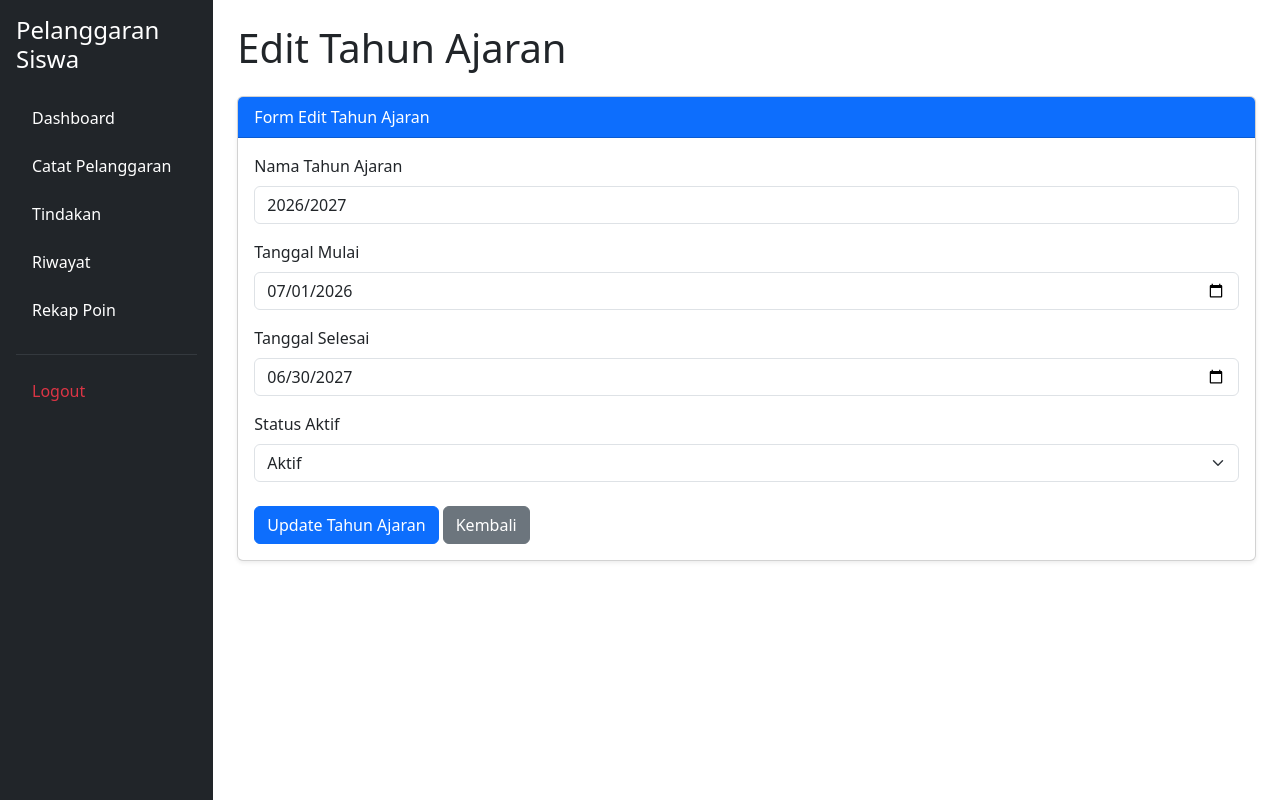
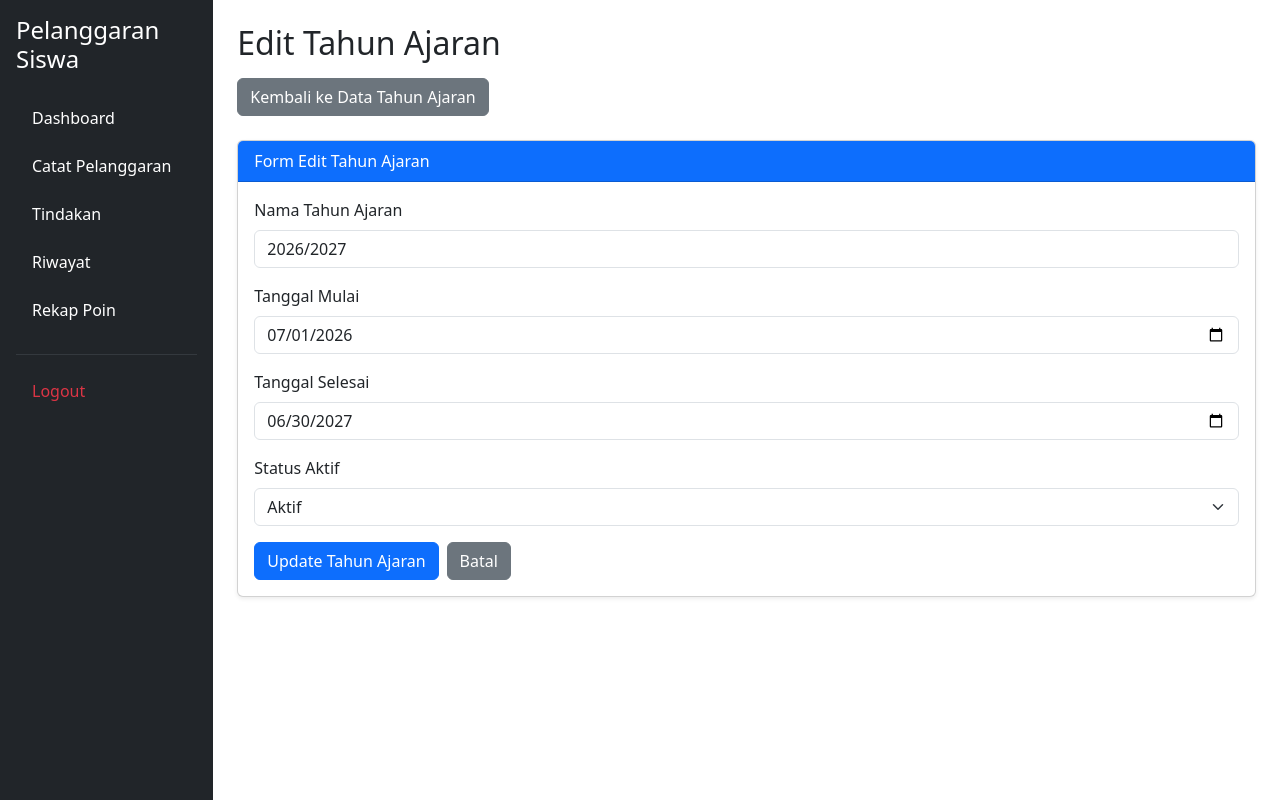
Before and after one commit to Hilma25/UKK-2026, a PHP site: page /edit_tahun_ajaran.php?id=2 in a window 1280 px wide. Run offline with PHP 8.4, Linux system fonts and the light colour scheme; a user stored in the database is signed in; data comes from the database, SQL or seed files in the repository.

Commit message:
di benerinnnn

```diff
--- a/catat_pelanggaran.php
+++ b/catat_pelanggaran.php
@@ -348,11 +348,11 @@ $hasil = mysqli_query($koneksi, $sql);
                 </div>
             </div>
 
-            <!-- TABEL DATA CATATAN PELANGGARAN -->
+            <!-- TABEL DATA CATAT PELANGGARAN -->
             <div class="card shadow-sm">
 
                 <div class="card-header bg-dark text-white">
-                    <h5 class="mb-0">Data Catatan Pelanggaran</h5>
+                    <h5 class="mb-0">Data Catat Pelanggaran</h5>
                 </div>
 
                 <div class="card-body">
--- a/edit_guru.php
+++ b/edit_guru.php
@@ -64,7 +64,7 @@ if (!$data) {
                 <h2 class="mb-3">Edit Guru</h2>
 
                 <a href="kelola_guru.php" class="btn btn-secondary">
-                    Kembali ke Kelola Guru
+                    Kembali ke Data Guru
                 </a>
             </div>
 
--- a/edit_jenis_pelanggaran.php
+++ b/edit_jenis_pelanggaran.php
@@ -84,7 +84,7 @@ $kategori = mysqli_stmt_get_result($stmt_kategori);
 
                 <a href="kelola_jenis_pelanggaran.php"
                    class="btn btn-secondary">
-                    Kembali ke Kelola Jenis Pelanggaran
+                    Kembali ke Data Jenis Pelanggaran
                 </a>
             </div>
 
--- a/edit_kelas.php
+++ b/edit_kelas.php
@@ -56,7 +56,7 @@ if (!$data) {
                 <h2 class="mb-3">Edit Kelas</h2>
 
                 <a href="kelola_kelas.php" class="btn btn-secondary">
-                    Kembali ke Kelola Kelas
+                    Kembali ke Data Kelas
                 </a>
             </div>
 
--- a/edit_pelanggaran_kategori.php
+++ b/edit_pelanggaran_kategori.php
@@ -64,7 +64,7 @@ if (!$data) {
 
                 <a href="kelola_pelanggaran_kategori.php"
                    class="btn btn-secondary">
-                    Kembali ke Kelola Kategori Pelanggaran
+                    Kembali ke Data Kategori Pelanggaran
                 </a>
             </div>
 
--- a/edit_siswa.php
+++ b/edit_siswa.php
@@ -56,7 +56,7 @@ if (!$data) {
                 <h2 class="mb-3">Edit Siswa</h2>
 
                 <a href="kelola_siswa.php" class="btn btn-secondary">
-                    Kembali ke Kelola Siswa
+                    Kembali ke Data Siswa
                 </a>
             </div>
 
--- a/edit_tahun_ajaran.php
+++ b/edit_tahun_ajaran.php
@@ -1,19 +1,20 @@
+
 <?php
 // edit_tahun_ajaran.php
 include 'includes/cek_session.php';
 include 'config/koneksi.php';
 
-if (!isset($_GET['id']) || !is_numeric($_GET['id'])) {
-    die("ID tahun ajaran tidak valid.");
+// Ambil ID tahun ajaran
+$id = isset($_GET['id']) ? (int) $_GET['id'] : 0;
+
+if ($id <= 0) {
+    $_SESSION['pesan_error'] = "ID tahun ajaran tidak valid.";
+    header("Location: kelola_tahun_ajaran.php");
+    exit;
 }
 
-$id = (int) $_GET['id'];
-
-$stmt = mysqli_prepare(
-    $koneksi,
-    "SELECT * FROM t_tahun_ajaran WHERE id = ?"
-);
-
+// Ambil data tahun ajaran
+$stmt = mysqli_prepare($koneksi, "SELECT * FROM t_tahun_ajaran WHERE id = ?");
 mysqli_stmt_bind_param($stmt, "i", $id);
 mysqli_stmt_execute($stmt);
 
@@ -21,7 +22,9 @@ $hasil = mysqli_stmt_get_result($stmt);
 $data = mysqli_fetch_assoc($hasil);
 
 if (!$data) {
-    die("Data tahun ajaran tidak ditemukan.");
+    $_SESSION['pesan_error'] = "Data tahun ajaran tidak ditemukan.";
+    header("Location: kelola_tahun_ajaran.php");
+    exit;
 }
 ?>
 
@@ -34,7 +37,6 @@ if (!$data) {
 
     <title>Edit Tahun Ajaran</title>
 
-    <!-- Bootstrap 5 -->
     <link href="https://cdn.jsdelivr.net/npm/bootstrap@5.3.8/dist/css/bootstrap.min.css"
           rel="stylesheet">
 </head>
@@ -44,14 +46,38 @@ if (!$data) {
 <div class="container-fluid">
     <div class="row">
 
-        <!-- SIDEBAR -->
+        <!-- Sidebar -->
         <?php include 'layout/sidebar.php'; ?>
 
-        <!-- KONTEN UTAMA -->
+        <!-- Konten Utama -->
         <main class="col-md-9 col-lg-10 p-4">
 
-            <h1 class="mb-4">Edit Tahun Ajaran</h1>
+            <!-- Judul dan Tombol Kembali -->
+            <div class="mb-4">
+                <h2 class="mb-3">Edit Tahun Ajaran</h2>
 
+                <a href="kelola_tahun_ajaran.php" class="btn btn-secondary">
+                    Kembali ke Data Tahun Ajaran
+                </a>
+            </div>
+
+            <!-- Pesan Error -->
+            <?php if (isset($_SESSION['pesan_error'])): ?>
+                <div class="alert alert-danger alert-dismissible fade show"
+                     role="alert">
+
+                    <?= htmlspecialchars($_SESSION['pesan_error']); ?>
+
+                    <button type="button"
+                            class="btn-close"
+                            data-bs-dismiss="alert"
+                            aria-label="Close"></button>
+                </div>
+
+                <?php unset($_SESSION['pesan_error']); ?>
+            <?php endif; ?>
+
+            <!-- Form Edit Tahun Ajaran -->
             <div class="card shadow-sm">
 
                 <div class="card-header bg-primary text-white">
@@ -60,84 +86,90 @@ if (!$data) {
 
                 <div class="card-body">
 
-                    <form action="proses_edit_tahun_ajaran.php"
-                          method="POST"
-                          id="formEditTahunAjaran">
+                    <form action="proses_edit_tahun_ajaran.php" method="POST">
 
                         <input type="hidden"
                                name="id"
-                               value="<?= htmlspecialchars((string)$data['id']) ?>">
+                               value="<?= (int) $data['id']; ?>">
 
+                        <!-- Nama Tahun Ajaran -->
                         <div class="mb-3">
                             <label for="nama" class="form-label">
                                 Nama Tahun Ajaran
                             </label>
 
                             <input type="text"
+                                   class="form-control"
+                                   id="nama"
                                    name="nama"
-                                   id="nama"
-                                   class="form-control"
-                                   value="<?= htmlspecialchars($data['nama'] ?? '') ?>"
+                                   value="<?= htmlspecialchars($data['nama'] ?? ''); ?>"
+                                   placeholder="Contoh: 2026/2027"
                                    required>
                         </div>
 
+                        <!-- Tanggal Mulai -->
                         <div class="mb-3">
                             <label for="tanggal_mulai" class="form-label">
                                 Tanggal Mulai
                             </label>
 
                             <input type="date"
+                                   class="form-control"
+                                   id="tanggal_mulai"
                                    name="tanggal_mulai"
-                                   id="tanggal_mulai"
-                                   class="form-control"
-                                   value="<?= htmlspecialchars($data['tanggal_mulai'] ?? '') ?>"
+                                   value="<?= htmlspecialchars($data['tanggal_mulai'] ?? ''); ?>"
                                    required>
                         </div>
 
+                        <!-- Tanggal Selesai -->
                         <div class="mb-3">
                             <label for="tanggal_selesai" class="form-label">
                                 Tanggal Selesai
                             </label>
 
                             <input type="date"
+                                   class="form-control"
+                                   id="tanggal_selesai"
                                    name="tanggal_selesai"
-                                   id="tanggal_selesai"
-                                   class="form-control"
-                                   value="<?= htmlspecialchars($data['tanggal_selesai'] ?? '') ?>"
+                                   value="<?= htmlspecialchars($data['tanggal_selesai'] ?? ''); ?>"
                                    required>
                         </div>
 
-                        <div class="mb-4">
+                        <!-- Status Aktif -->
+                        <div class="mb-3">
                             <label for="status_aktif" class="form-label">
                                 Status Aktif
                             </label>
 
-                            <select name="status_aktif"
+                            <select class="form-select"
                                     id="status_aktif"
-                                    class="form-select"
+                                    name="status_aktif"
                                     required>
 
                                 <option value="1"
-                                    <?= $data['status_aktif'] == 1 ? 'selected' : '' ?>>
+                                    <?= ($data['status_aktif'] == 1) ? 'selected' : ''; ?>>
                                     Aktif
                                 </option>
 
                                 <option value="0"
-                                    <?= $data['status_aktif'] == 0 ? 'selected' : '' ?>>
+                                    <?= ($data['status_aktif'] == 0) ? 'selected' : ''; ?>>
                                     Tidak Aktif
                                 </option>
 
                             </select>
                         </div>
 
+                        <!-- Tombol -->
+                        <div class="d-flex gap-2">
                             <button type="submit" class="btn btn-primary">
                                 Update Tahun Ajaran
                             </button>
 
                             <a href="kelola_tahun_ajaran.php"
                                class="btn btn-secondary">
-                            Kembali
+                                Batal
                             </a>
+                        </div>
 
                     </form>
 
--- a/edit_wali_kelas.php
+++ b/edit_wali_kelas.php
@@ -81,7 +81,7 @@ $guru = mysqli_query(
 
                 <a href="kelola_wali_kelas.php"
                    class="btn btn-secondary">
-                    Kembali ke Kelola Wali Kelas
+                    Kembali ke Data Wali Kelas
                 </a>
             </div>
 
```
Also changed, not shown: kelola_jenis_pelanggaran.php (+3 -9 lines), kelola_pelanggaran_kategori.php (+31 -11 lines). Lines whose indentation alone changed are shown as unchanged.
